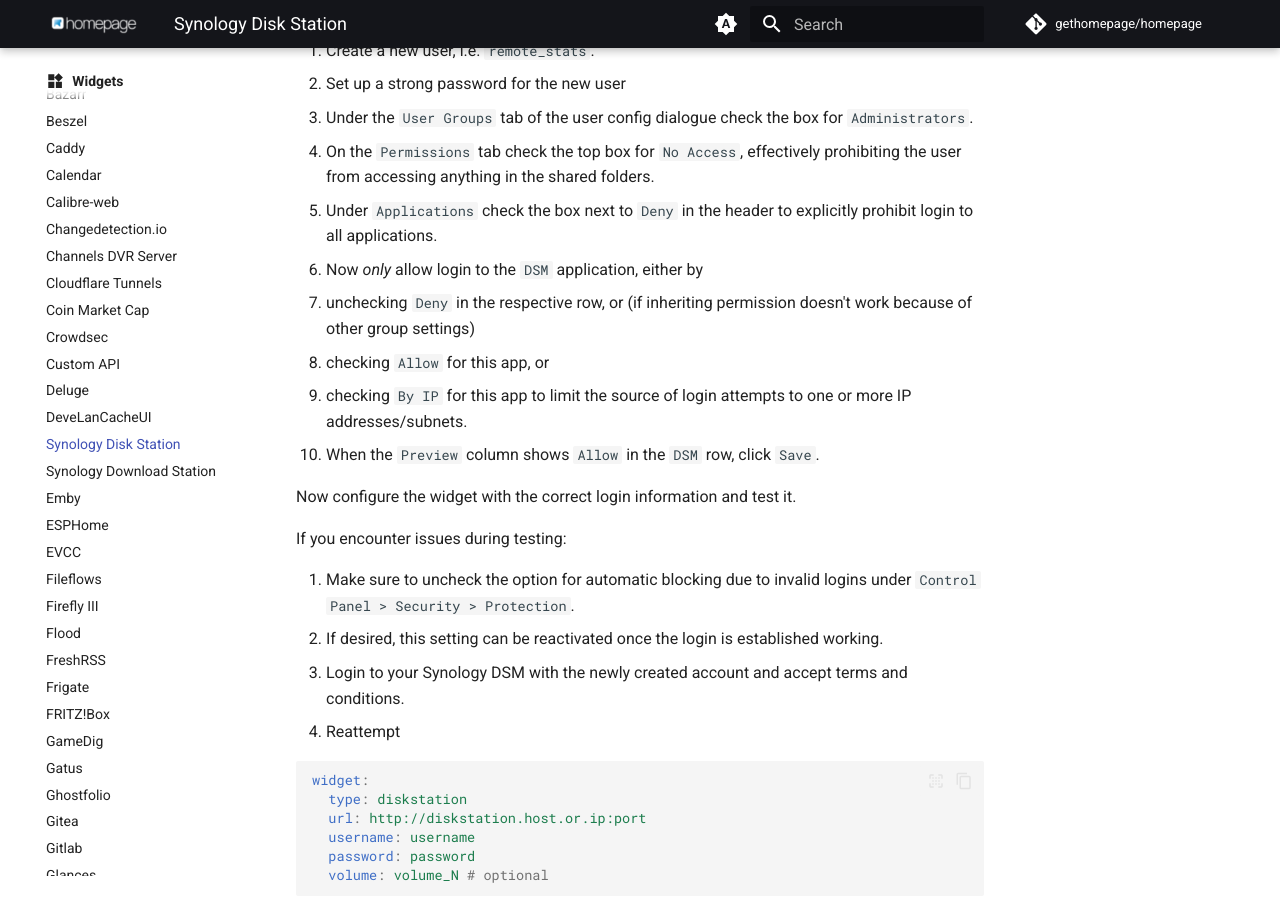
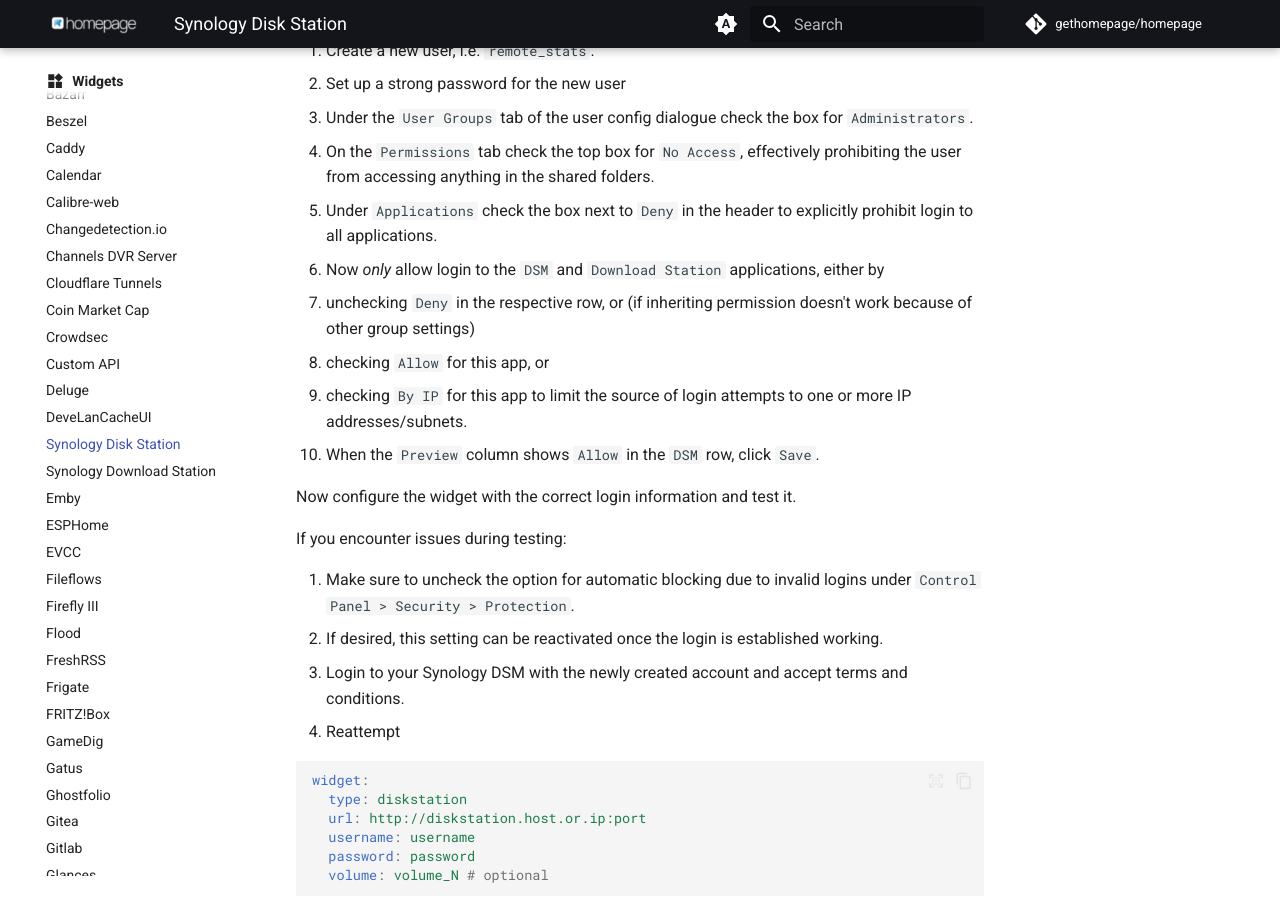
Before and after one commit to jobstar-git/home_p, an MkDocs documentation site: the page built from docs/widgets/services/diskstation.md, in a window 1280 px wide and 900 px high, scrolled down 577 px. Built offline with MkDocs 1.6.1 and Material for MkDocs 9.7.7, drawn with Linux system fonts in a browser that asks for light colours; comment, search, counter and statistics services are not loaded.

Commit message:
Documentation: Add Download Station to the list of allowed Synology applications (#5517)

```diff
--- a/docs/widgets/services/diskstation.md
+++ b/docs/widgets/services/diskstation.md
@@ -18,7 +18,7 @@
 3. Under the `User Groups` tab of the user config dialogue check the box for `Administrators`.
 4. On the `Permissions` tab check the top box for `No Access`, effectively prohibiting the user from accessing anything in the shared folders.
 5. Under `Applications` check the box next to `Deny` in the header to explicitly prohibit login to all applications.
-6. Now _only_ allow login to the `DSM` application, either by
+6. Now _only_ allow login to the `DSM` and `Download Station` applications, either by
    - unchecking `Deny` in the respective row, or (if inheriting permission doesn't work because of other group settings)
    - checking `Allow` for this app, or
    - checking `By IP` for this app to limit the source of login attempts to one or more IP addresses/subnets.
```
